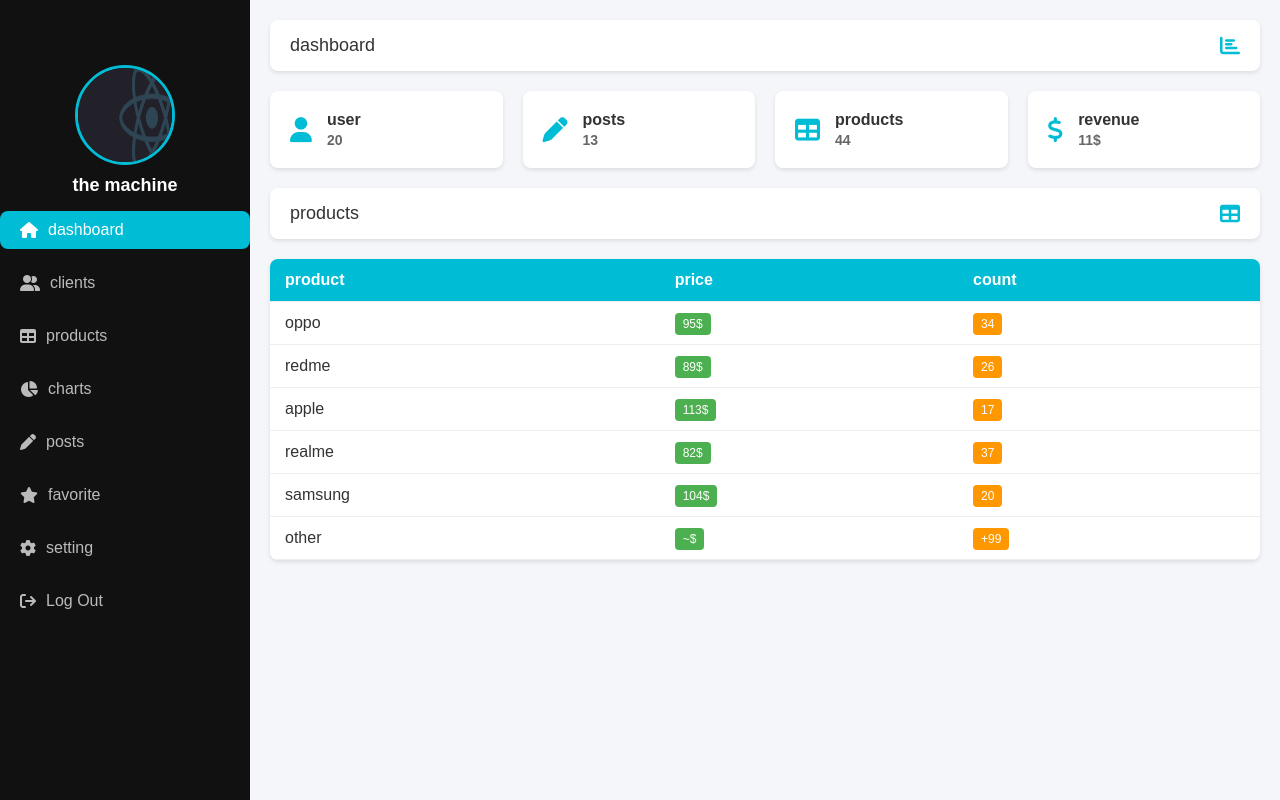
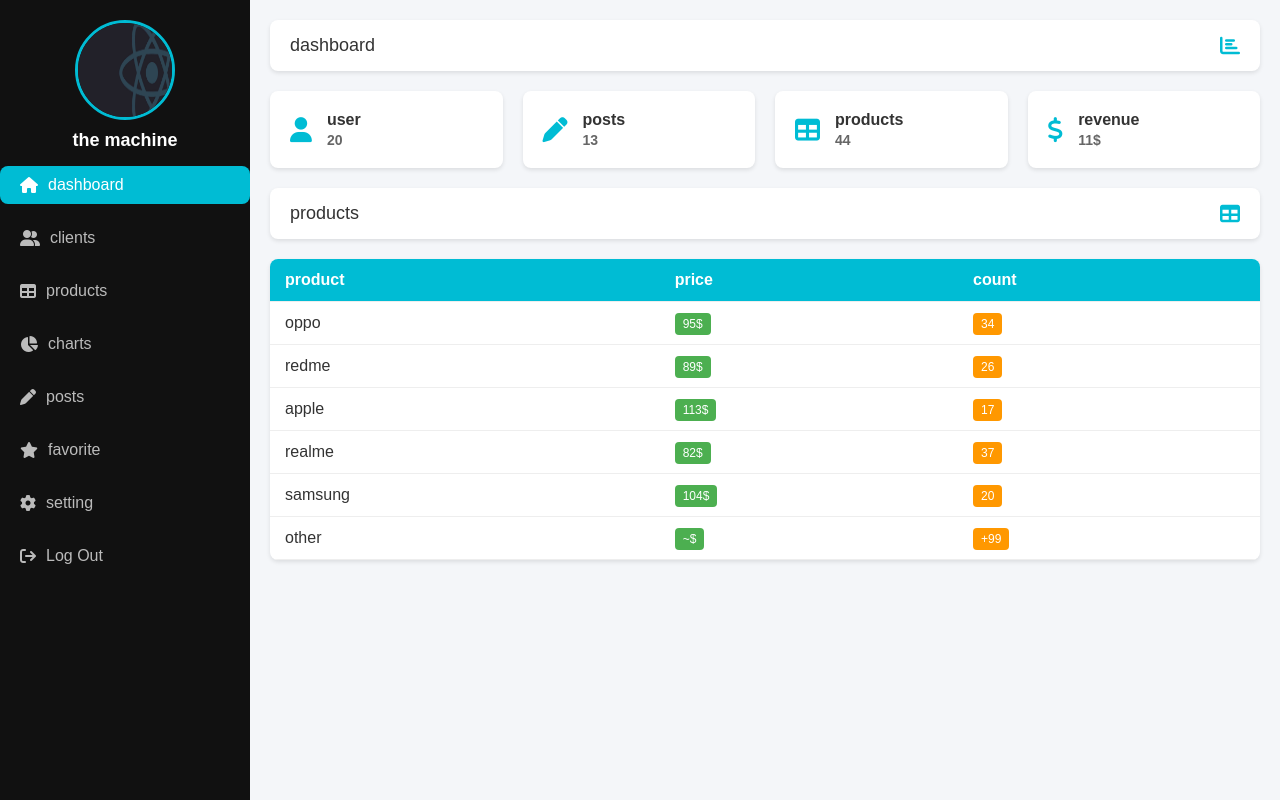
Before and after one commit to ICE-MACHINE/dashboard2, a plain HTML site: page index.html in a window 1280 px wide. Drawn offline with Linux system fonts and the light colour scheme.

Commit message:
edit the ul in sidebar

```diff
--- a/style.css
+++ b/style.css
@@ -21,7 +21,7 @@ body {
   display: flex;
   flex-direction: column;
   justify-content: space-between;
-  padding: 20px 0;
+  padding: 5px 0;
   position: fixed;
   height: 100%;
 }
@@ -50,9 +50,11 @@ body {
 
 .a ul {
   list-style: none;
-  margin-top: 30px;
+  overflow-y: auto;
 }
-
+::-webkit-scrollbar{
+    display: none;
+}
 .a ul li {
   margin: 15px 0;
 }
```
